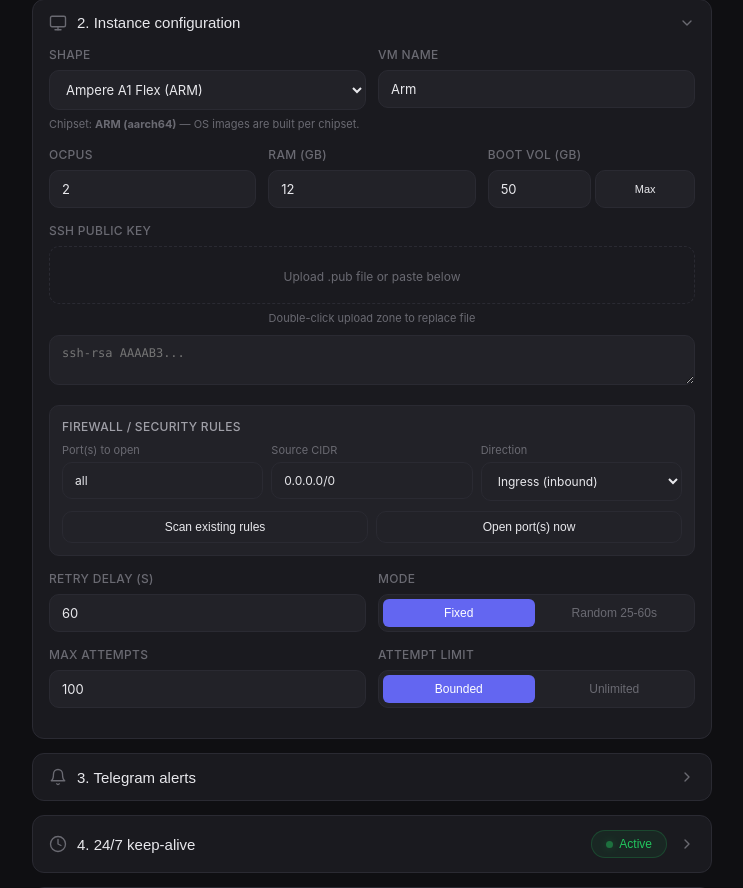
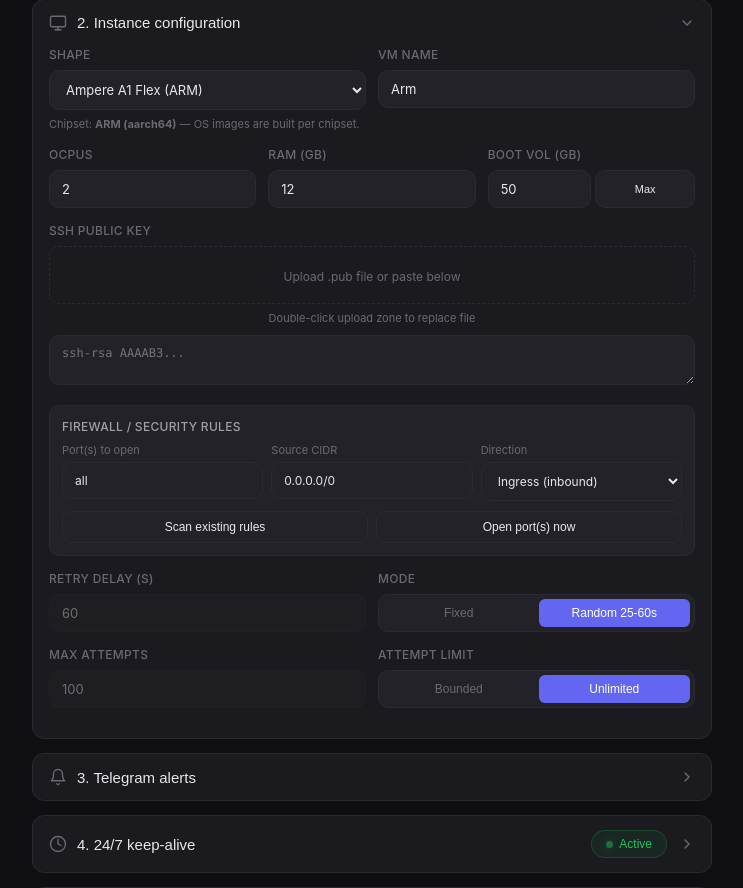
Before and after one commit to sarakmacbook/OCI_Sniper, a Flask app: page / in a window 1280 px wide. Shown: the part 768-1656 px from the top of the page, without its empty margins (268-1011 px from the left). Run offline with Flask 3, Linux system fonts and the light colour scheme; data that the repository does not hold is empty.

Commit message:
Default UI to unlimited attempts and random 25-60s retry delay
Co-authored-by: arena-agent <297053741+arena-agent@users.noreply.github.com>

```diff
--- a/templates/index.html
+++ b/templates/index.html
@@ -538,28 +538,28 @@
                 <div class="grid-2">
                     <div class="form-group">
                         <label class="form-label">Retry delay (s)</label>
-                        <input type="number" id="retryDelay" class="form-input" value="60" min="10" max="3600" onchange="validateDelay()">
+                        <input type="number" id="retryDelay" class="form-input" value="60" min="10" max="3600" onchange="validateDelay()" disabled style="opacity:0.4;">
                         <div id="delayWarning" class="warning-text">Delays under 30s risk rate limiting</div>
                     </div>
                     <div class="form-group">
                         <label class="form-label">Mode</label>
                         <div class="toggle-group">
-                            <button id="modeFixed" class="toggle-btn active" onclick="setDelayMode('fixed')">Fixed</button>
-                            <button id="modeRandom" class="toggle-btn" onclick="setDelayMode('random')">Random 25-60s</button>
+                            <button id="modeFixed" class="toggle-btn" onclick="setDelayMode('fixed')">Fixed</button>
+                            <button id="modeRandom" class="toggle-btn active" onclick="setDelayMode('random')">Random 25-60s</button>
                         </div>
                     </div>
                 </div>
                 <div class="grid-2">
                     <div class="form-group">
                         <label class="form-label">Max attempts</label>
-                        <input type="number" id="maxAttempts" class="form-input" value="100" min="1" max="100000" onchange="validateAttempts()">
+                        <input type="number" id="maxAttempts" class="form-input" value="100" min="1" max="100000" onchange="validateAttempts()" disabled style="opacity:0.4;">
                         <div id="attemptsWarning" class="warning-text" style="display:none;">1–100000, or enable Unlimited below</div>
                     </div>
                     <div class="form-group">
                         <label class="form-label">Attempt limit</label>
                         <div class="toggle-group">
-                            <button id="limitBounded" class="toggle-btn active" onclick="setAttemptLimit('bounded')">Bounded</button>
-                            <button id="limitUnlimited" class="toggle-btn" onclick="setAttemptLimit('unlimited')">Unlimited</button>
+                            <button id="limitBounded" class="toggle-btn" onclick="setAttemptLimit('bounded')">Bounded</button>
+                            <button id="limitUnlimited" class="toggle-btn active" onclick="setAttemptLimit('unlimited')">Unlimited</button>
                         </div>
                     </div>
                 </div>
@@ -760,8 +760,8 @@
     <script>
     const DEMO = document.body.getAttribute('data-demo') === '1';
     let isRunning = false;
-    let delayMode = 'fixed';
-    let attemptLimit = 'bounded';
+    let delayMode = 'random';
+    let attemptLimit = 'unlimited';
     let logOffset = 0;
     let pollInterval = null;
     let statusInterval = null;
@@ -2069,6 +2069,8 @@
         document.getElementById('bvResult').style.display = 'none';
         document.getElementById('bvDeleteOld').checked = false;
 
+        setDelayMode('random');
+        setAttemptLimit('unlimited');
         clearLogs();
         addLog('All fields cleared', 'success');
     }
```
